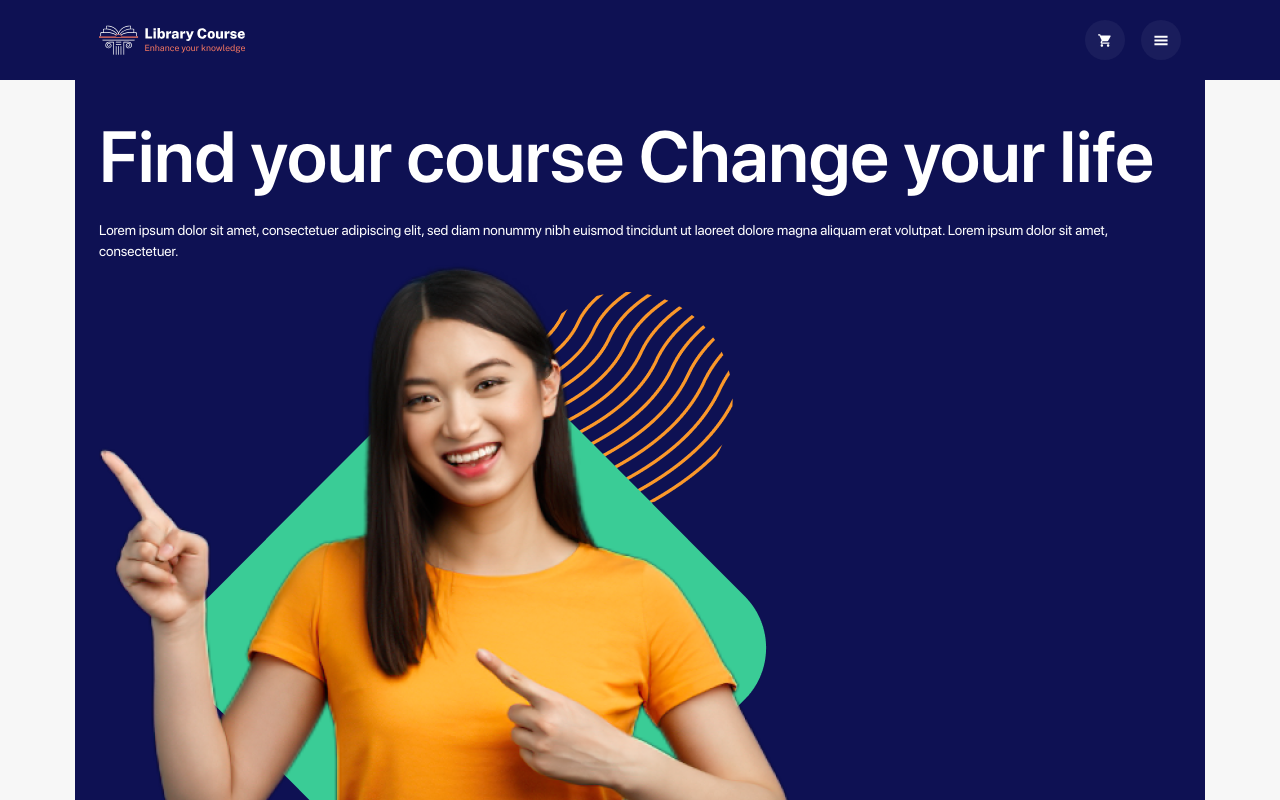
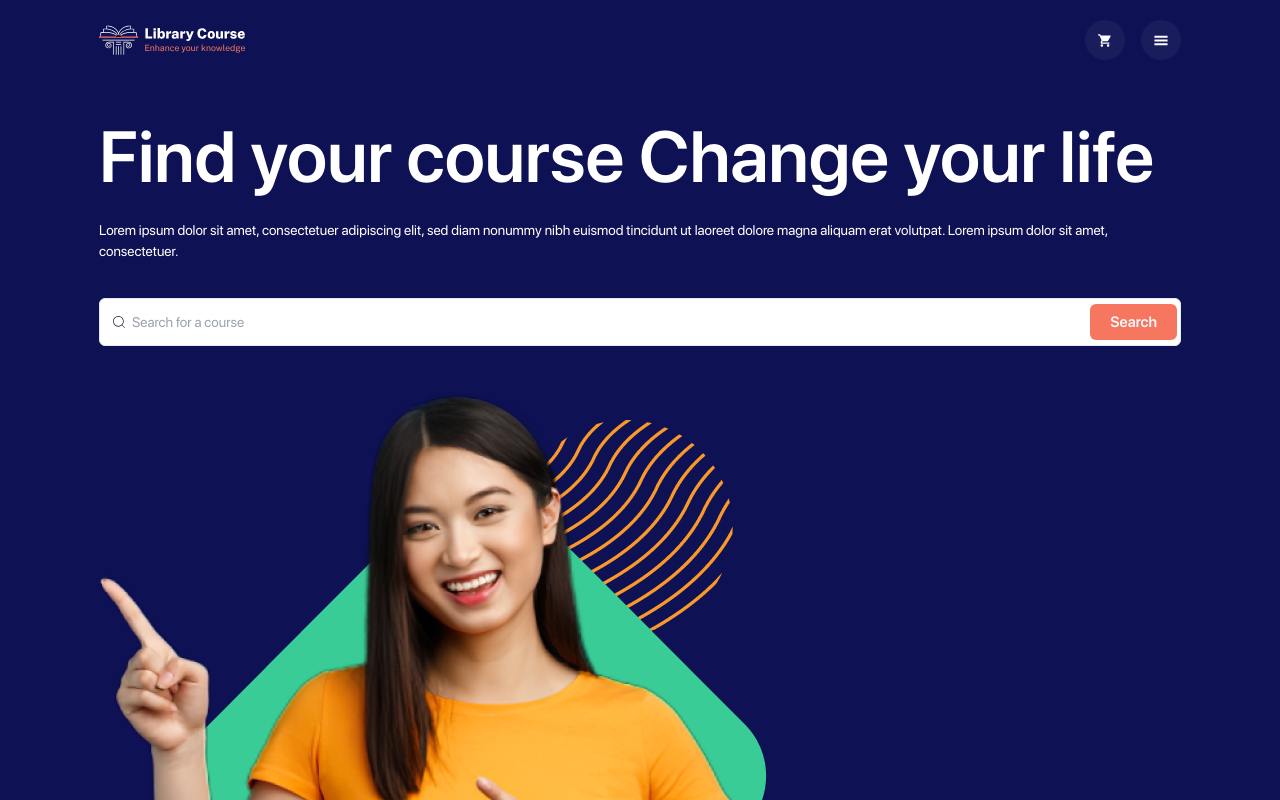
Before and after one commit to AyushMainali123/library-course, a Next.js app: page / in a window 1280 px wide. Shown: the top 800 px of the page. Built offline with nearby package versions, Linux system fonts and the light colour scheme.

Commit message:
feat: added search form

```diff
--- a/src/components/pages/landing/banner/Banner.tsx
+++ b/src/components/pages/landing/banner/Banner.tsx
@@ -1,20 +1,22 @@
 import { BodyTwo, HeadingOne } from '@/components/ui/core/text'
+import SearchCourse from '@/components/ui/features/form/search-course'
 import Image from 'next/image'
 import BannerImage from '/public/images/landing/banner.png'
 import PatternImage from '/public/images/landing/pattern.png'
-import SearchCourse from '@/components/ui/shared/search-course'
 const Banner = () => {
   return (
     <div className="bg-background-secondary">
-      <section className="container bg-brand-two pt-8">
+      <div className="bg-brand-two">
+        <section className="container pt-8">
           <HeadingOne className="mb-5  text-white">Find your course Change your life</HeadingOne>
           <BodyTwo className="text-white">
             Lorem ipsum dolor sit amet, consectetuer adipiscing elit, sed diam nonummy nibh euismod tincidunt ut laoreet
             dolore magna aliquam erat volutpat. Lorem ipsum dolor sit amet, consectetuer.
           </BodyTwo>
-        <SearchCourse />
+          <SearchCourse containerClassName='mt-9 mb-11'/>
           <Image src={BannerImage} alt="Banner" />
         </section>
+      </div>
       <div className="relative bottom-8 h-9 w-full bg-transparent">
         <Image src={PatternImage} alt="Pattern" fill style={{ objectFit: 'fill' }} />
       </div>
--- /dev/null
+++ b/src/components/ui/core/input/index.ts
@@ -0,0 +1 @@
+export * from './input'
--- /dev/null
+++ b/src/components/ui/core/input/input.tsx
@@ -0,0 +1,27 @@
+import * as React from 'react'
+
+import { cn } from '@/lib/utils'
+import { bodyTwoClassName } from '../text'
+
+export interface InputProps extends React.InputHTMLAttributes<HTMLInputElement> {}
+
+const convertBodyTwoTextToPlaceholderClassName = (bodyTwoClassName: string) =>
+  bodyTwoClassName.split(' ').map((className) => `placeholder:${className}`)
+
+const Input = React.forwardRef<HTMLInputElement, InputProps>(({ className, type, ...props }, ref) => {
+  return (
+    <input
+      type={type}
+      className={cn(
+        'flex h-10 w-full rounded-md border border-input bg-background px-3 py-2 text-sm ring-offset-background file:border-0 file:bg-transparent file:text-sm file:font-medium placeholder:text-muted-foreground focus-visible:outline-none focus-visible:ring-2 focus-visible:ring-ring focus-visible:ring-offset-2 disabled:cursor-not-allowed disabled:opacity-50',
+        convertBodyTwoTextToPlaceholderClassName(bodyTwoClassName),
+        className,
+      )}
+      ref={ref}
+      {...props}
+    />
+  )
+})
+Input.displayName = 'Input'
+
+export { Input }
--- /dev/null
+++ b/src/components/ui/features/form/search-course/SearchCourse.tsx
@@ -0,0 +1,23 @@
+import { Button } from '@/components/ui/core/button'
+import { cn } from '@/lib/utils'
+import { CiSearch } from 'react-icons/ci'
+import { Input } from '../../../core/input'
+interface ISearchCourseProps {
+  containerClassName?: string
+}
+
+const SearchCourse = ({ containerClassName }: ISearchCourseProps) => {
+  return (
+    <div className={cn('relative', containerClassName)}>
+      <form>
+        <CiSearch className="absolute left-3 top-1/2 w-4 -translate-y-1/2" />
+        <Input className="h-12 !pl-8 !pr-24" placeholder="Search for a course" />
+        <Button className="absolute right-1 top-1/2 -translate-y-1/2 px-5" size={'sm'} type="submit">
+          Search
+        </Button>
+      </form>
+    </div>
+  )
+}
+
+export default SearchCourse
--- a/src/components/ui/shared/search-course/SearchCourse.tsx
+++ /dev/null
@@ -1,7 +0,0 @@
-const SearchCourse = () => {
-    return <div>
-
-  </div>
-}
-
-export default SearchCourse
--- a/src/lib/utils.ts
+++ b/src/lib/utils.ts
@@ -1,4 +1,4 @@
-import { ClassValue, clsx } from "clsx"
+import { type ClassValue, clsx } from "clsx"
 import { twMerge } from "tailwind-merge"
 
 export function cn(...inputs: ClassValue[]) {
--- a/tailwind.config.js
+++ b/tailwind.config.js
@@ -12,40 +12,38 @@ module.exports = {
     },
     extend: {
       colors: {
-        border: 'hsl(var(--border))',
-        input: 'hsl(var(--input))',
-        ring: 'hsl(var(--ring))',
-        background: 'hsl(var(--background))',
-        'background-secondary': 'hsl(var(--background-secondary))',
-        foreground: 'hsl(var(--foreground))',
-
+        border: "hsl(var(--border))",
+        input: "hsl(var(--input))",
+        ring: "hsl(var(--ring))",
+        background: "hsl(var(--background))",
+        foreground: "hsl(var(--foreground))",
         primary: {
-          DEFAULT: 'hsl(var(--primary))',
-          foreground: 'hsl(var(--primary-foreground))',
+          DEFAULT: "hsl(var(--primary))",
+          foreground: "hsl(var(--primary-foreground))",
         },
         secondary: {
-          DEFAULT: 'hsl(var(--secondary))',
-          foreground: 'hsl(var(--secondary-foreground))',
+          DEFAULT: "hsl(var(--secondary))",
+          foreground: "hsl(var(--secondary-foreground))",
         },
         destructive: {
-          DEFAULT: 'hsl(var(--destructive))',
-          foreground: 'hsl(var(--destructive-foreground))',
+          DEFAULT: "hsl(var(--destructive))",
+          foreground: "hsl(var(--destructive-foreground))",
         },
         muted: {
-          DEFAULT: 'hsl(var(--muted))',
-          foreground: 'hsl(var(--muted-foreground))',
+          DEFAULT: "hsl(var(--muted))",
+          foreground: "hsl(var(--muted-foreground))",
         },
         accent: {
-          DEFAULT: 'hsl(var(--accent))',
-          foreground: 'hsl(var(--accent-foreground))',
+          DEFAULT: "hsl(var(--accent))",
+          foreground: "hsl(var(--accent-foreground))",
         },
         popover: {
-          DEFAULT: 'hsl(var(--popover))',
-          foreground: 'hsl(var(--popover-foreground))',
+          DEFAULT: "hsl(var(--popover))",
+          foreground: "hsl(var(--popover-foreground))",
         },
         card: {
-          DEFAULT: 'hsl(var(--card))',
-          foreground: 'hsl(var(--card-foreground))',
+          DEFAULT: "hsl(var(--card))",
+          foreground: "hsl(var(--card-foreground))",
         },
         brand: {
           one: 'hsl(var(--brand-one))',
@@ -83,25 +81,25 @@ module.exports = {
         black: 900,
       },
       borderRadius: {
-        lg: 'var(--radius)',
-        md: 'calc(var(--radius) - 2px)',
-        sm: 'calc(var(--radius) - 4px)',
+        lg: "var(--radius)",
+        md: "calc(var(--radius) - 2px)",
+        sm: "calc(var(--radius) - 4px)",
       },
       keyframes: {
-        'accordion-down': {
+        "accordion-down": {
           from: { height: 0 },
-          to: { height: 'var(--radix-accordion-content-height)' },
+          to: { height: "var(--radix-accordion-content-height)" },
         },
-        'accordion-up': {
-          from: { height: 'var(--radix-accordion-content-height)' },
+        "accordion-up": {
+          from: { height: "var(--radix-accordion-content-height)" },
           to: { height: 0 },
         },
       },
       animation: {
-        'accordion-down': 'accordion-down 0.2s ease-out',
-        'accordion-up': 'accordion-up 0.2s ease-out',
+        "accordion-down": "accordion-down 0.2s ease-out",
+        "accordion-up": "accordion-up 0.2s ease-out",
       },
     },
   },
-  plugins: [require('tailwindcss-animate')],
+  plugins: [require("tailwindcss-animate")],
 }
```
Also changed, not shown: components.json (added), src/components/ui/features/form/search-course/index.ts (renamed from src/components/ui/shared/search-course/index.ts). Lines whose indentation alone changed are shown as unchanged.
